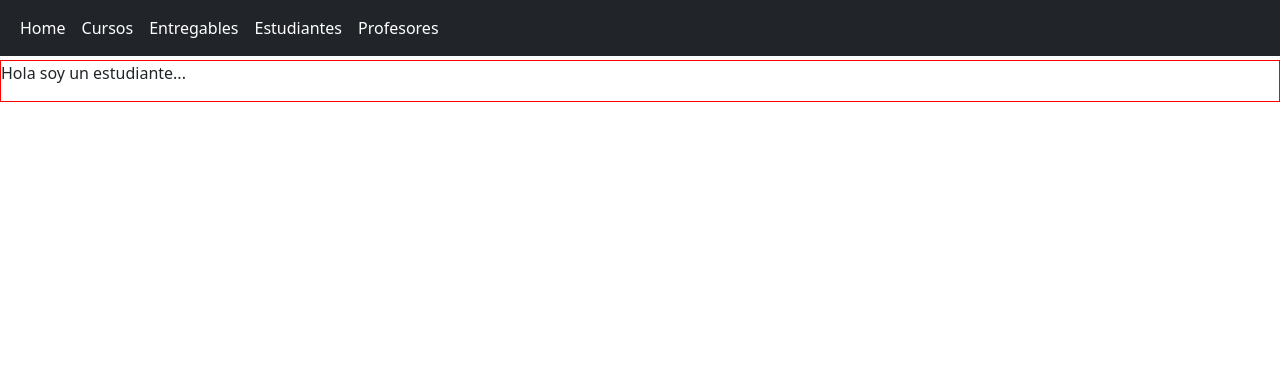
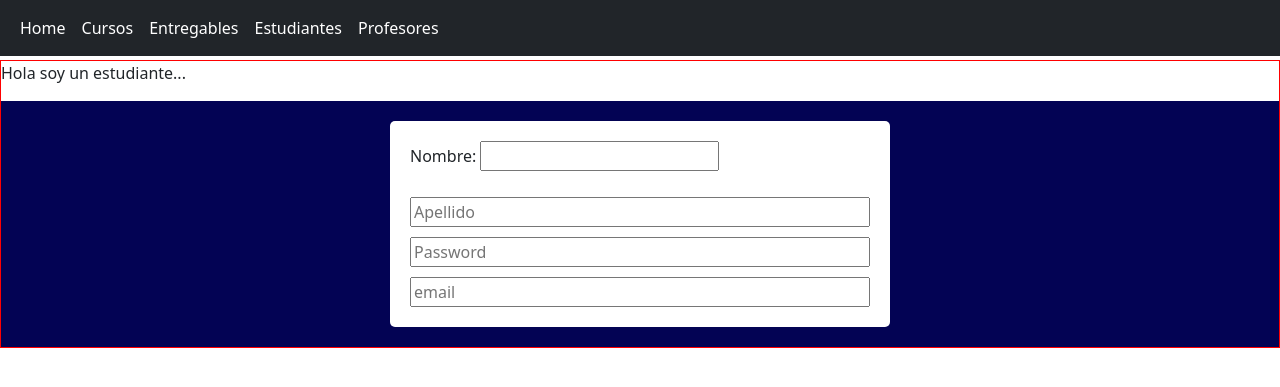
Before and after one commit to ManuelVB99/webDjango, a Django app: page /AppCoder/estudiantes/ in a window 1280 px wide. Shown: the top 387 px of the page. Run offline with Django 4.2, Linux system fonts and the light colour scheme; some libraries are stand-ins or nearby versions.

Commit message:
Falto esto clase n.20

```diff
--- a/AppCoder/static/css/myestilo.css
+++ b/AppCoder/static/css/myestilo.css
@@ -3,3 +3,21 @@
     top: 60px;
     border: 1px solid red;
 }
+
+.contenidoEstudiantes{
+    background-color: #030354;
+    display: flex;
+    justify-content: center;
+    align-items: center;
+    padding: 20px;
+}
+
+.formDataEstudiantes{
+    display: flex;
+    flex-direction: column;
+    width: 500px;
+    gap: 10px;
+    background-color: white;
+    border-radius: 5px;
+    padding: 20px;
+}
--- a/AppCoder/template/estudiantes.html
+++ b/AppCoder/template/estudiantes.html
@@ -1,7 +1,16 @@
 {% extends "Home.html" %}
 
 {% load static %}
-
+<link rel="stylesheet" href="{%static 'css/myestilo.css'%}">
 {% block contenido %}
     <p>Hola soy un estudiante...</p>
+    <div class="contenidoEstudiantes">
+        <form class="formDataEstudiantes">
+            <p>Nombre: <input type="text" ></p>
+            <input type="text" placeholder="Apellido">
+            <input type="password" placeholder="Password">
+            <input type="email" placeholder="email">
+        </form>
+    </div>
+
 {% endblock%}
```
